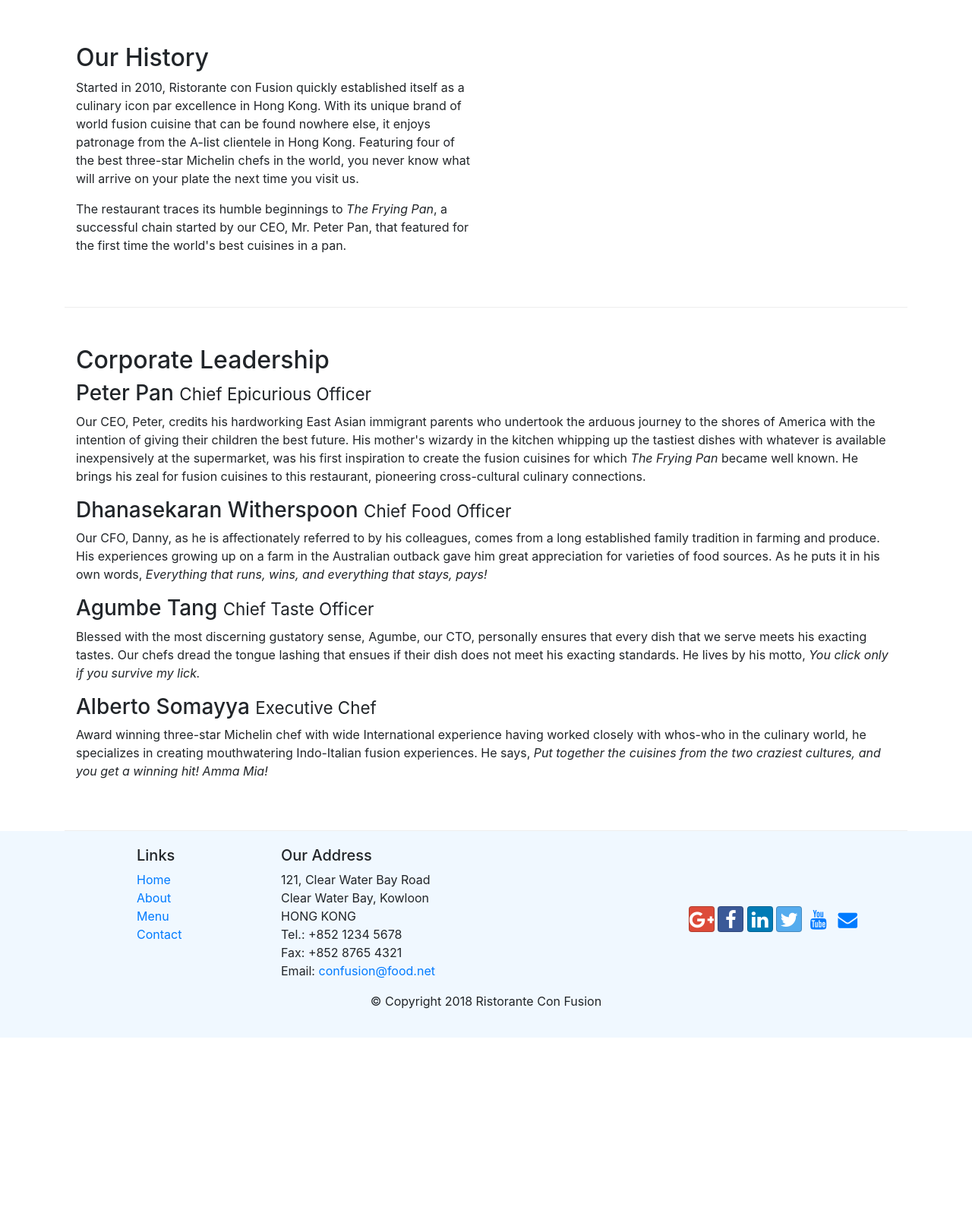
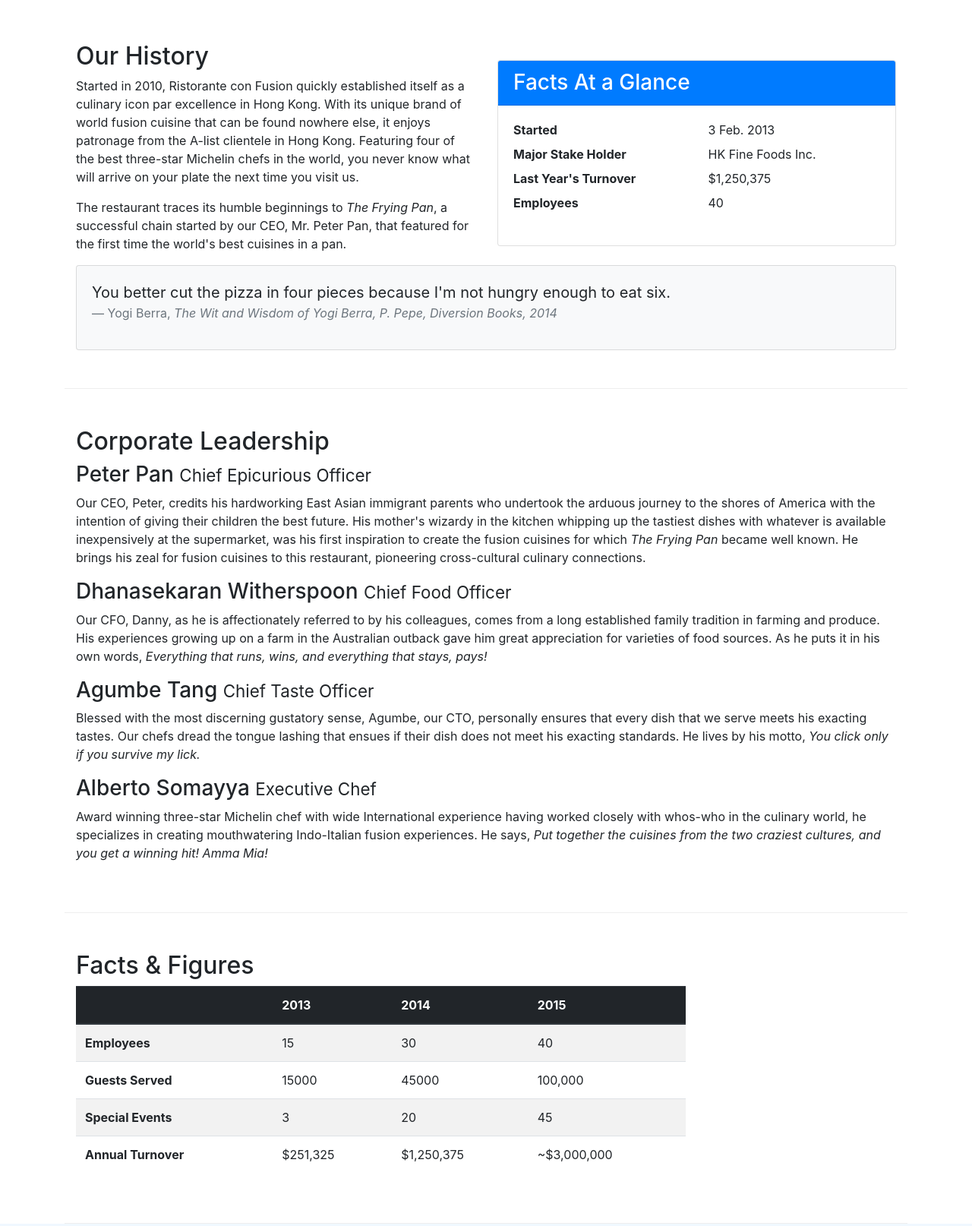
Before and after one commit to SaschaKubisch/conFusion, a website: page aboutus.html in a window 1280 px wide. Shown: the part 460-2074 px from the top of the page at 76% size. Before the commit the page ends 1826 px from the top, so only its background shows below. Drawn offline with nearby package versions, Linux system fonts and the light colour scheme.

Commit message:
images and media

```diff
--- a/aboutus.html
+++ b/aboutus.html
@@ -23,14 +23,13 @@
             <button class="navbar-toggler" type="button" data-toggle="collapse" data-target="#Navbar">
                 <span class="navbar-toggler-icon"></span>
             </button>
-
-            <a class="navbar-brand mr-auto" href="./index.html"> Ristorante Con Fusion </a>
+            <a class="navbar-brand mr-auto" href="./index.html"><img src="img/logo.png" height="30" width="41"></a>
             <div class="collapse navbar-collapse" id="Navbar">
                 <ul class="navbar-nav mr-auto">
-                    <li class="nav-item"><a class="nav-link" href="./index.html"><span class="fa fa-home fa-lg"></span>Home</a></li>
-                    <li class="nav-item active"><a class="nav-link" href="#"><span class="fa fa-info fa-lg"></span>About</a></li>
-                    <li class="nav-item"><a class="nav-link" href="#"><span class="fa fa-list fa-lg"></span>Menu</a></li>
-                    <li class="nav-item"><a class="nav-link" href="#"><span class="fa fa-address-card fa-lg"></span>Contact</a></li>
+                        <li class="nav-item"><a class="nav-link" href="./index.html"><span class="fa fa-home fa-lg"></span> Home</a></li>
+                        <li class="nav-item active"><a class="nav-link" href="./aboutus.html"><span class="fa fa-info fa-lg"></span> About</a></li>
+                        <li class="nav-item"><a class="nav-link" href="#"><span class="fa fa-list fa-lg"></span> Menu</a></li>
+                        <li class="nav-item "><a class="nav-link" href="./contactus.html"><span class="fa fa-address-card fa-lg"></span> Contact</a></li>
                 </ul>
             </div>
         </div>
@@ -43,7 +42,8 @@
                     <h1>Ristorante con Fusion</h1>
                     <p>We take inspiration from the World's best cuisines, and create a unique fusion experience. Our lipsmacking creations will tickle your culinary senses!</p>
                 </div>
-                <div class="col-12 col-sm">
+                <div class="col-12 col-sm align-self-center">
+                    <img src="img/logo.png" class="img-fluid">
                 </div>
             </div>
         </div>
@@ -67,7 +67,34 @@
                 <p>Started in 2010, Ristorante con Fusion quickly established itself as a culinary icon par excellence in Hong Kong. With its unique brand of world fusion cuisine that can be found nowhere else, it enjoys patronage from the A-list clientele in Hong Kong.  Featuring four of the best three-star Michelin chefs in the world, you never know what will arrive on your plate the next time you visit us.</p>
                 <p>The restaurant traces its humble beginnings to <em>The Frying Pan</em>, a successful chain started by our CEO, Mr. Peter Pan, that featured for the first time the world's best cuisines in a pan.</p>
             </div>
-            <div>
+            <div class="col-12 col-sm-6">
+                <div class="card">
+                    <h3 class="card-header bg-primary text-white">Facts At a Glance</h3>
+                    <div class="card-body">
+                        <dl class="row">
+                            <dt class="col-6">Started</dt>
+                            <dd class="col-6">3 Feb. 2013</dd>
+                            <dt class="col-6">Major Stake Holder</dt>
+                            <dd class="col-6">HK Fine Foods Inc.</dd>
+                            <dt class="col-6">Last Year's Turnover</dt>
+                            <dd class="col-6">$1,250,375</dd>
+                            <dt class="col-6">Employees</dt>
+                            <dd class="col-6">40</dd>
+                        </dl>
+                    </div>
+                </div>
+            </div>
+            <div class="col-12">
+                <div class="card card-body bg-light">
+                    <blockquote class="blockquote">
+                        <p class="mb-0">You better cut the pizza in four pieces because
+                            I'm not hungry enough to eat six.</p>
+                        <footer class="blockquote-footer">Yogi Berra,
+                            <cite title="Source Title">The Wit and Wisdom of Yogi Berra,
+                            P. Pepe, Diversion Books, 2014</cite>
+                        </footer>
+                    </blockquote>
+                </div>
             </div>
         </div>
 
@@ -86,6 +113,53 @@
             </div>
        </div>
 
+
+       <div class="row row-content">
+        <div class="col-12 col-sm-9">
+            <h2>Facts &amp; Figures</h2>
+            <div class="table-responsive">
+                <table class="table table-striped">
+                    <thead class="thead-dark">
+                        <tr>
+                            <th>&nbsp;</th>
+                            <th>2013</th>
+                            <th>2014</th>
+                            <th>2015</th>
+                        </tr>
+                    </thead>
+                    <tbody>
+                        <tr>
+                            <th>Employees</th>
+                            <td>15</td>
+                            <td>30</td>
+                            <td>40</td>
+                        </tr>
+                        <tr>
+                            <th>Guests Served</th>
+                            <td>15000</td>
+                            <td>45000</td>
+                            <td>100,000</td>
+                        </tr>
+                        <tr>
+                            <th>Special Events</th>
+                            <td>3</td>
+                            <td>20</td>
+                            <td>45</td>
+                        </tr>
+                        <tr>
+                            <th>Annual Turnover</th>
+                            <td>$251,325</td>
+                            <td>$1,250,375</td>
+                            <td>~$3,000,000</td>
+                        </tr>
+                    </tbody>
+                </table>
+            </div>
+        </div>
+        <div class="col-12 col-sm-3">
+
+        </div>
+       </div>
     </div>
 
     <footer class="footer">
```
Also changed, not shown: contactus.html (+1 -1 lines), index.html (+23 -11 lines), img/alberto.png (added), img/buffet.png (added), img/logo.png (added), img/uthappizza.png (added).
